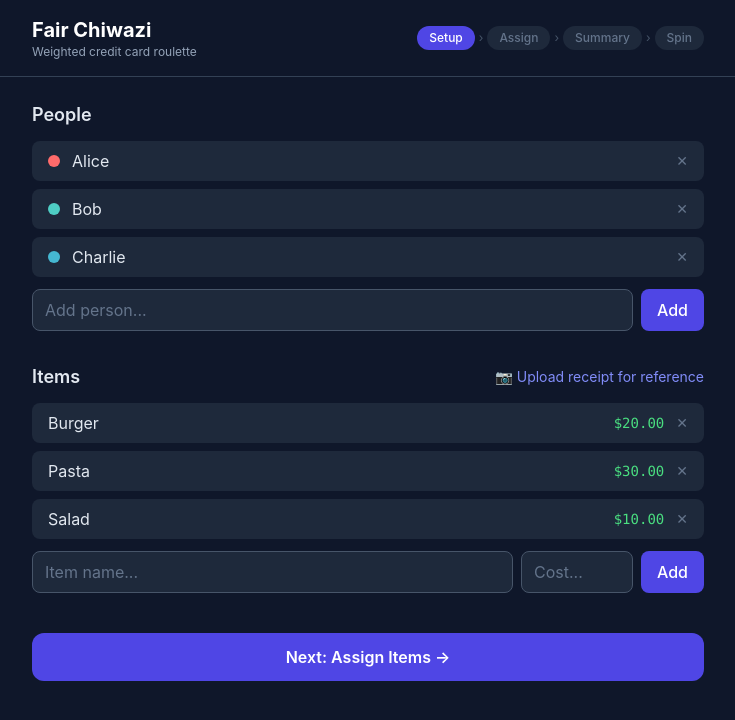
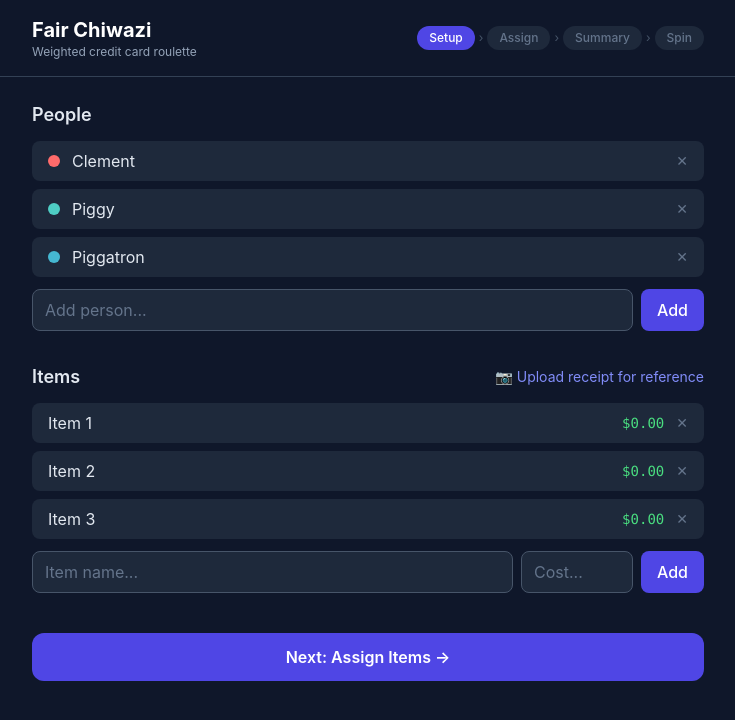
Before and after one commit to failturtle/fairChiwaziWebApp, a React (Vite) app: page / in a window 1280 px wide. Shown: the top 720 px of the page, without its empty margins (272-1007 px from the left). Built offline with nearby package versions, Linux system fonts and the light colour scheme.

Commit message:
Update default names and items

```diff
--- a/src/App.tsx
+++ b/src/App.tsx
@@ -32,16 +32,16 @@ export default function App() {
   const [step, setStep] = useState<Step>('setup')
   const [people, setPeople] = useState<Person[]>(() =>
     load('fc:people', [
-      { id: '1', name: 'Alice', color: COLORS[0] },
-      { id: '2', name: 'Bob', color: COLORS[1] },
-      { id: '3', name: 'Charlie', color: COLORS[2] },
+      { id: '1', name: 'Clement', color: COLORS[0] },
+      { id: '2', name: 'Piggy', color: COLORS[1] },
+      { id: '3', name: 'Piggatron', color: COLORS[2] },
     ])
   )
   const [items, setItems] = useState<Item[]>(() =>
     load('fc:items', [
-      { id: '1', name: 'Burger', cost: 20, assignedTo: ['1'] },
-      { id: '2', name: 'Pasta', cost: 30, assignedTo: ['2'] },
-      { id: '3', name: 'Salad', cost: 10, assignedTo: ['3'] },
+      { id: '1', name: 'Item 1', cost: 0, assignedTo: [] },
+      { id: '2', name: 'Item 2', cost: 0, assignedTo: [] },
+      { id: '3', name: 'Item 3', cost: 0, assignedTo: [] },
     ])
   )
 
```
